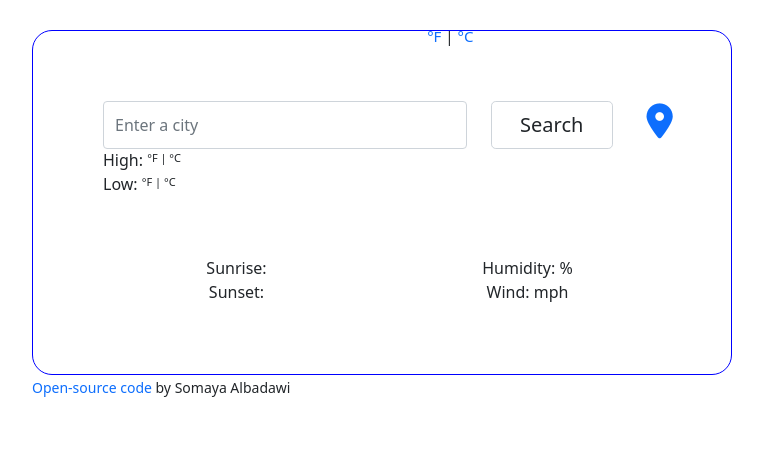
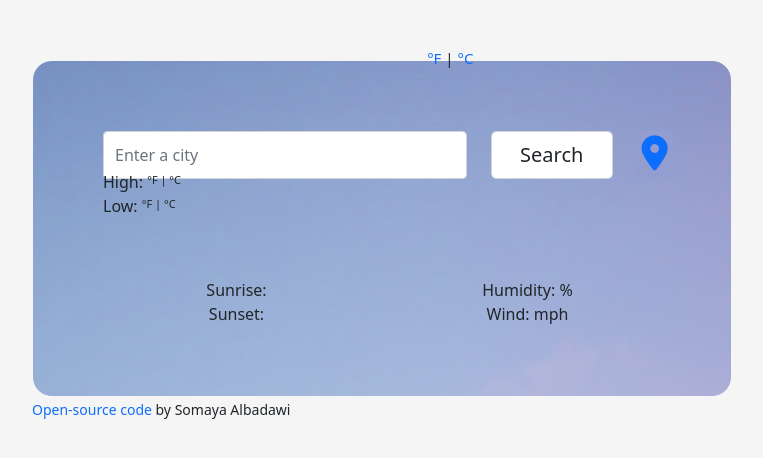
Before and after one commit to SomayaAl/vanilla-weather-app, a plain HTML site: page index.html in a window 1280 px wide. Shown: the whole page, without its empty margins (258-1021 px from the left). Drawn offline with nearby package versions, Linux system fonts and the light colour scheme; no server answers.

Commit message:
Added background image to HTML and CSS

```diff
--- a/index.html
+++ b/index.html
@@ -20,7 +20,7 @@
     <title>Weather App</title>
   </head>
   <body>
-    <div class="container">
+    <div class="container" id="app-container">
       <div class="weather-app-wrap">
         <div class="weather-app">
             <form id="search-form">
--- a/src/style.css
+++ b/src/style.css
@@ -1,16 +1,19 @@
 html,
 body {
-  background-color: white;
+  background-color: whitesmoke;
 }
+
 .weather-app-wrap {
   width: 700px;
   margin: 30px auto;
 }
 
 .weather-app {
+  margin-top: 60px;
   padding: 70px;
-  border: 1px solid #0000ff;
+  border: 1px solid whitesmoke;
   border-radius: 20px;
+  background-image: url("../images/pink-clouds.png");
 }
 
 #city {
@@ -60,10 +63,10 @@ li {
   position: relative;
   display: block;
   margin: 0 auto;
-  padding: 10px;
-  background-color: white;
+  padding: 5px;
+  background-color: #929ecf;
   border: none;
-  top: -7px;
+  top: -0.5px;
 }
 
 #city-text-input {
@@ -74,7 +77,7 @@ li {
 #icon {
   position: relative;
   top: -10px;
-  left: -10px;
+  left: 10px;
 }
 
 .weather-icon {
@@ -97,7 +100,7 @@ a:hover {
 
 .weather-forecast {
   margin-top: -80px;
-  tex-align: center;
+  text-align: center;
 }
 
 .weather-forecast-temp-max {
@@ -111,7 +114,7 @@ a:hover {
 
 #forecast-icon {
   position: relative;
-  left: 5px;
+  left: 1px;
 }
 
 #sun-hum-wind {
```
Also changed, not shown: images/pink-clouds.png (added), 2 other files.
